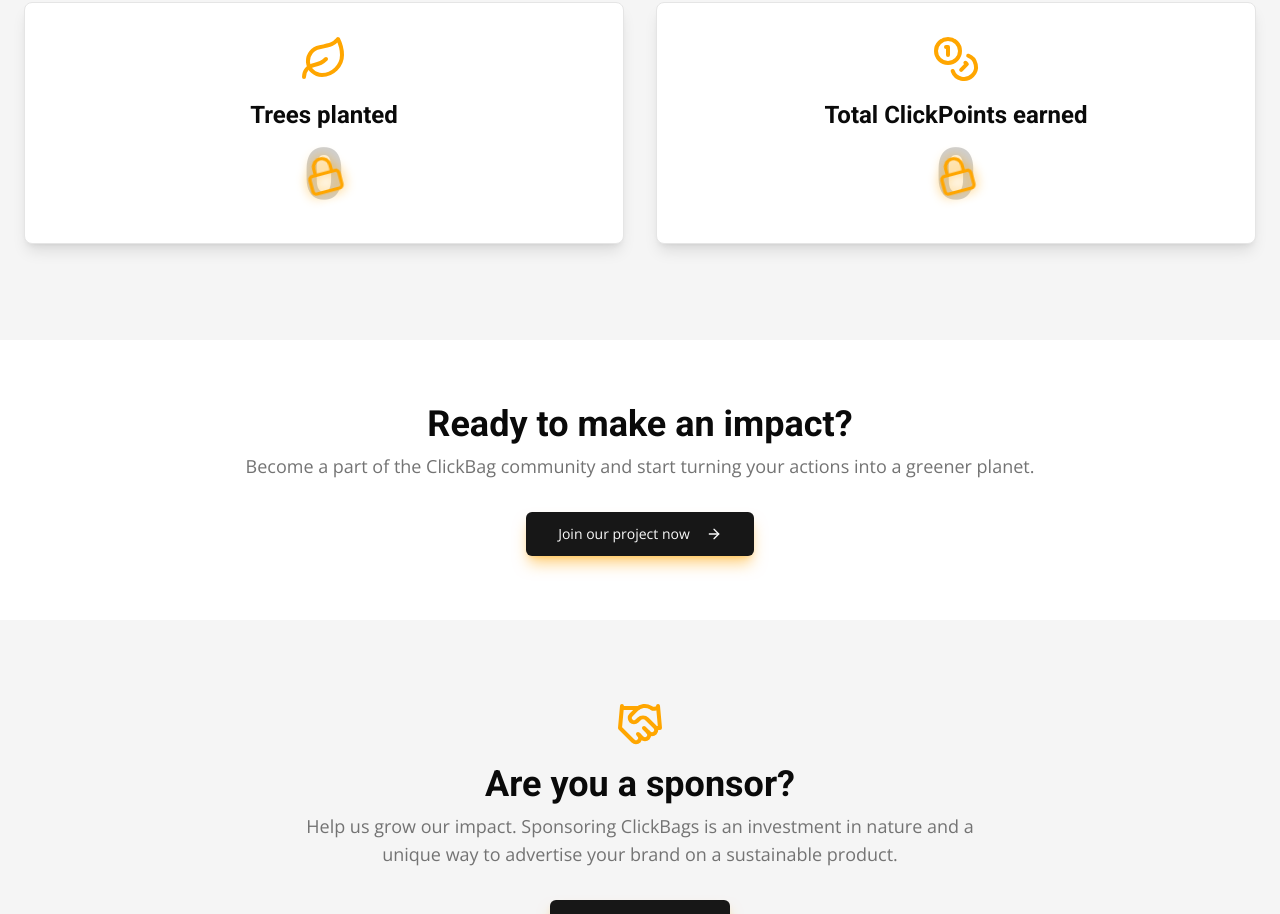
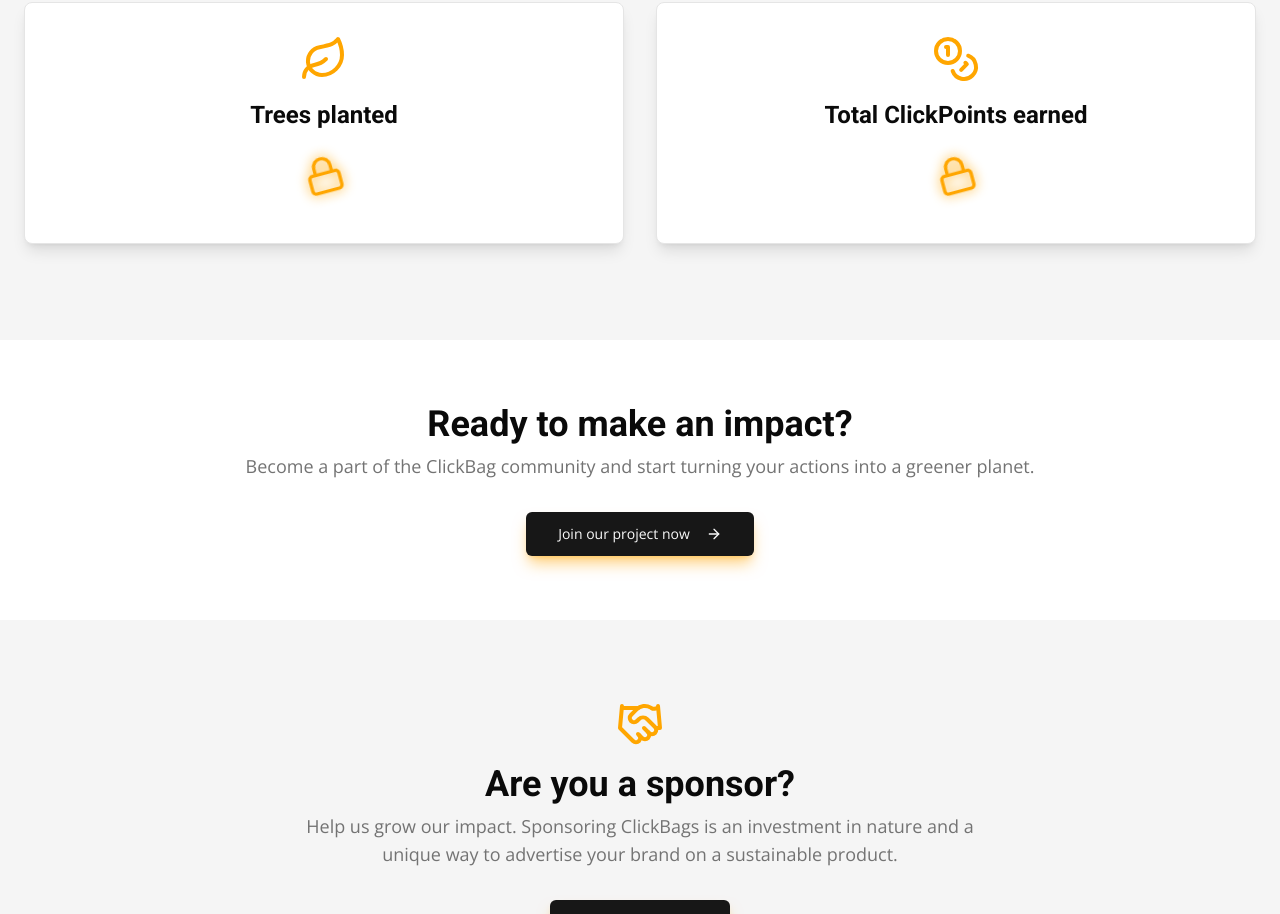
Before and after one commit to gabrielm8882/ClickBag.web, a Next.js app: page / in a window 1280 px wide. Shown: the part 1740-2654 px from the top of the page. Built offline with nearby package versions, Linux system fonts and the light colour scheme; no server answers; the database is empty; a web font is replaced by a local one.

Commit message:
ok but, untille the number is reached, please remove the number, as it l

```diff
--- a/src/app/page.tsx
+++ b/src/app/page.tsx
@@ -256,8 +256,8 @@
                     <Card className="p-8 shadow-lg">
                         <Leaf className="h-12 w-12 text-accent mx-auto mb-4" />
                         <h3 className="font-headline text-2xl font-semibold mb-2">Trees planted</h3>
-                        <div className="relative">
-                          <div className={cn("absolute inset-0 flex items-center justify-center transition-opacity duration-500 z-10", isTreesLocked ? 'opacity-100' : 'opacity-0 pointer-events-none')}>
+                        <div className="relative h-[72px] flex items-center justify-center">
+                          {isTreesLocked ? (
                             <TooltipProvider>
                                <Tooltip>
                                 <TooltipTrigger>
@@ -268,8 +268,9 @@
                                 </TooltipContent>
                               </Tooltip>
                             </TooltipProvider>
-                          </div>
-                          <AnimatedCounter end={communityStats.totalTreesPlanted} className={cn("font-headline text-5xl md:text-7xl font-bold text-primary transition-all duration-500", isTreesLocked ? 'opacity-20' : 'opacity-100')} />
+                          ) : (
+                             <AnimatedCounter end={communityStats.totalTreesPlanted} className="font-headline text-5xl md:text-7xl font-bold text-primary" />
+                          )}
                         </div>
                     </Card>
                 </motion.div>
@@ -277,8 +278,8 @@
                     <Card className="p-8 shadow-lg">
                         <Coins className="h-12 w-12 text-accent mx-auto mb-4" />
                         <h3 className="font-headline text-2xl font-semibold mb-2">Total ClickPoints earned</h3>
-                        <div className="relative">
-                           <div className={cn("absolute inset-0 flex items-center justify-center transition-opacity duration-500 z-10", isPointsLocked ? 'opacity-100' : 'opacity-0 pointer-events-none')}>
+                        <div className="relative h-[72px] flex items-center justify-center">
+                           {isPointsLocked ? (
                             <TooltipProvider>
                               <Tooltip>
                                 <TooltipTrigger>
@@ -289,8 +290,9 @@
                                 </TooltipContent>
                               </Tooltip>
                             </TooltipProvider>
-                          </div>
-                          <AnimatedCounter end={communityStats.totalClickPoints} className={cn("font-headline text-5xl md:text-7xl font-bold text-primary transition-all duration-500", isPointsLocked ? 'opacity-20' : 'opacity-100')} />
+                          ) : (
+                             <AnimatedCounter end={communityStats.totalClickPoints} className="font-headline text-5xl md:text-7xl font-bold text-primary" />
+                          )}
                         </div>
                     </Card>
                 </motion.div>
```
